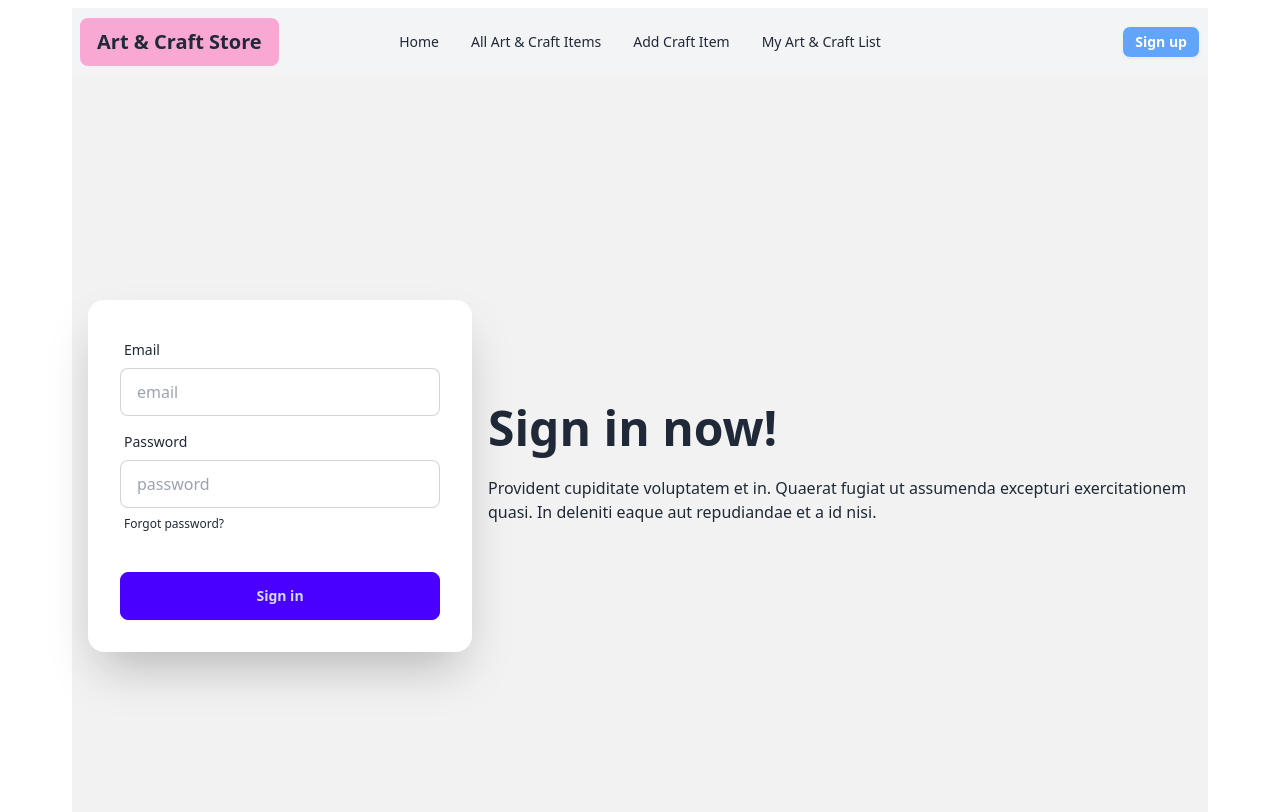
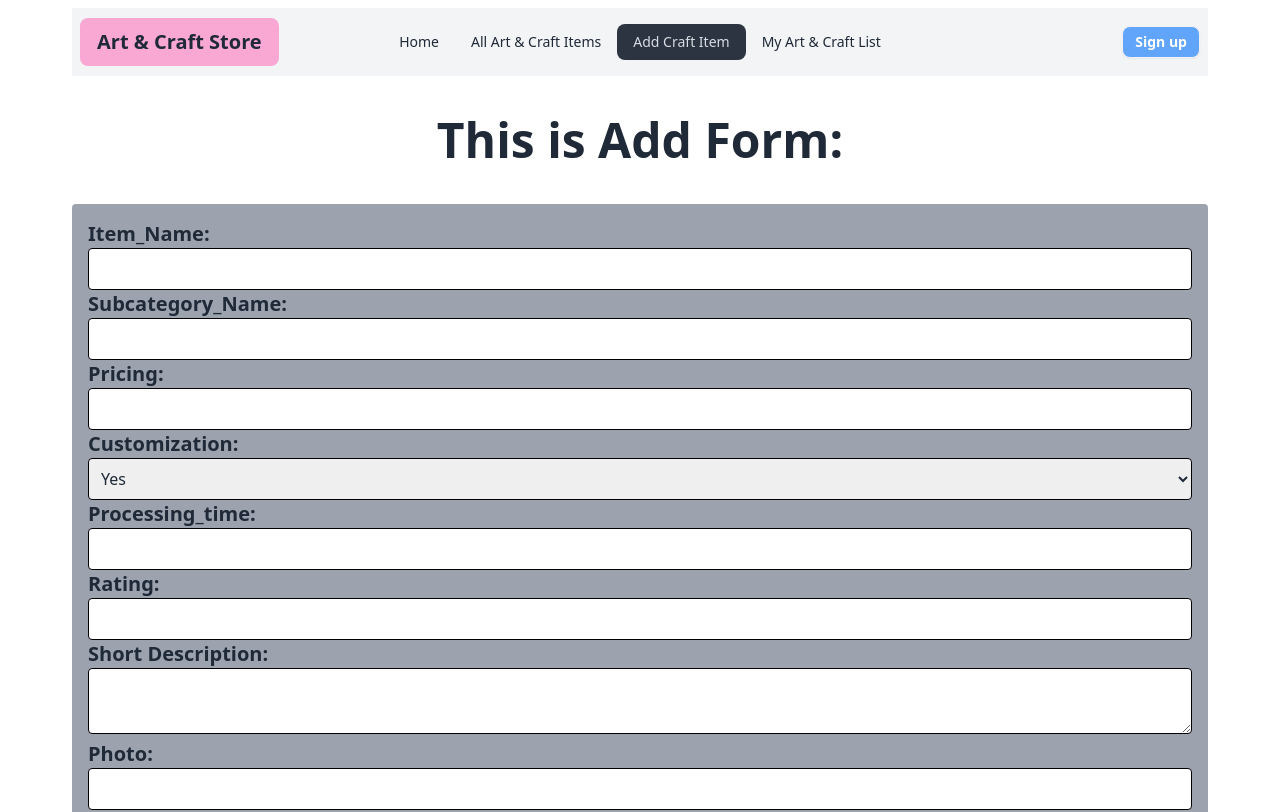
Before and after one commit to mrinellChandraRayHi/assignment_10_client_3, a React (Vite) app: page /addCraftItem in a window 1280 px wide. Before the commit this address led to /signIn. Shown: the top 812 px of the page. Built offline with nearby package versions, Linux system fonts and the light colour scheme; no server answers.

Commit message:
add allArtAndCraft

```diff
--- a/package.json
+++ b/package.json
@@ -15,8 +15,10 @@
     "match-sorter": "^6.3.4",
     "react": "^18.2.0",
     "react-dom": "^18.2.0",
+    "react-icons": "^5.2.1",
     "react-router-dom": "^6.23.1",
-    "sort-by": "^1.2.0"
+    "sort-by": "^1.2.0",
+    "sweetalert2": "^11.11.0"
   },
   "devDependencies": {
     "@types/react": "^18.2.66",
--- /dev/null
+++ b/src/Components/AllArtAndCraftCard.jsx
@@ -0,0 +1,59 @@
+import { MdDelete } from "react-icons/md";
+import { CiEdit } from "react-icons/ci";
+import { TbListDetails } from "react-icons/tb";
+import Swal from "sweetalert2";
+const AllArtAndCraftCard = ({allartandcraft, allartAndCrafts, setAllArtAndCrafts}) => {
+    const {item_name, subcategory_name, pricing, customization, processing_time, rating, description, photo,_id}=allartandcraft;
+    const handleDelete=(_id)=>{
+        console.log(_id);
+        Swal.fire({
+            title: "Are you sure?",
+            text: "You won't be able to revert this!",
+            icon: "warning",
+            showCancelButton: true,
+            confirmButtonColor: "#3085d6",
+            cancelButtonColor: "#d33",
+            confirmButtonText: "Yes, delete it!"
+        }).then((result) => {
+        if (result.isConfirmed) {
+            fetch(`http://localhost:5000/crafts/${_id}`,{
+                method:"DELETE"
+            })
+            .then(res=>res.json())
+            .then(data=>{
+                console.log(data);
+                if(data.deletedCount>0){
+                    Swal.fire({
+                        title: "Deleted!",
+                        text: "Your file has been deleted.",
+                        icon: "success"
+                    });
+                }
+            })
+        }
+        const remaining=allartAndCrafts.filter(allart=>allart._id !==_id);
+        setAllArtAndCrafts(remaining);
+        });
+    }
+    return (
+        <div className="card card-compact w-96 bg-base-100 shadow-xl">
+            <figure><img src={photo} alt="Shoes" /></figure>
+            <div className="card-body">
+                <h2 className="card-title">Item_name: {item_name}</h2>
+                <p>Subcategory_name: {subcategory_name}</p>
+                <p>Pricing: {pricing}</p>
+                <p>Customization: {customization}</p>
+                <p>Processing_time: {processing_time}</p>
+                <p>Rating: {rating}</p>
+                <p>Description: {description}</p>
+                <div className="card-actions justify-end">
+                <button className="btn bg-green-600 text-xl text-white btn-sm hover:text-black"><TbListDetails /></button>
+                <button className="btn bg-yellow-600 text-xl text-white btn-sm hover:text-black"><CiEdit /></button>
+                <button onClick={()=>handleDelete(_id)} className="btn bg-red-600 text-xl text-white btn-sm hover:text-black"><MdDelete /></button>
+                </div>
+            </div>
+        </div>
+    );
+};
+
+export default AllArtAndCraftCard;
--- a/src/Pages/AddCraftItem.jsx
+++ b/src/Pages/AddCraftItem.jsx
@@ -1,7 +1,86 @@
+import Swal from "sweetalert2";
+
 const AddCraftItem = () => {
+    const handleAddCraft=(e)=>{
+        e.preventDefault();
+        const form=e.target;
+        const item_name=form.item_name.value;
+        const subcategory_name=form.subcategory_name.value;
+        const pricing=form.pricing.value;
+        const customization=form.customization.value;
+        const processing_time=form.processing_time.value;
+        const rating=form.rating.value;
+        const description=form.description.value;
+        const photo=form.photo.value;
+        const addCraft={item_name, subcategory_name, pricing, customization, processing_time, rating, description, photo}
+        console.log(addCraft);
+
+        fetch('http://localhost:5000/crafts',{
+            method:"POST",
+            headers:{
+                "Content-Type": "application/json"
+            },
+            body: JSON.stringify(addCraft)
+        })
+        .then(res=>res.json())
+        .then(data=>{
+            console.log(data);
+            if(data.insertedId){
+                Swal.fire({
+                    position: "top-end",
+                    icon: "success",
+                    title: "Your work has been saved",
+                    showConfirmButton: false,
+                    timer: 1500
+                });
+            }
+        })
+    }
     return (
         <div>
-
+            <div><h1 className="text-center font-bold text-5xl my-10">This is Add Form:</h1></div>
+            <form onSubmit={handleAddCraft}>
+                <div className="bg-gray-400 p-4 rounded mb-10">
+                    <div>
+                        <label className="font-bold text-xl" htmlFor="">Item_Name: </label>
+                        <input className="w-full p-2 border border-black rounded" type="text" name="item_name" id="" />
+                    </div>
+                    <div>
+                        <label className="font-bold text-xl" htmlFor="">Subcategory_Name: </label>
+                        <input className="w-full p-2 border border-black rounded" type="text" name="subcategory_name" id="" />
+                    </div>
+                    <div>
+                        <label className="font-bold text-xl" htmlFor="">Pricing: </label>
+                        <input className="w-full p-2 border border-black rounded" type="number" name="pricing" id="" />
+                    </div>
+                    <div>
+                        <label className="font-bold text-xl" htmlFor="">Customization: </label>
+                        <select  name="customization" id="" className="w-full border border-black p-2 rounded">
+                            <option value="yes">Yes</option>
+                            <option value="no">NO</option>
+                        </select>
+                    </div>
+                    <div>
+                        <label className="font-bold text-xl" htmlFor="">Processing_time:</label>
+                        <input className="w-full border border-black p-2 rounded" type="number" name="processing_time" id="" />
+                    </div>
+                    <div>
+                        <label className="text-xl font-bold" htmlFor="">Rating: </label>
+                        <input className="w-full border border-black p-2 rounded" type="number" name="rating" id="" />
+                    </div>
+                    <div>
+                        <label className="font-bold text-xl" htmlFor="">Short Description: </label>
+                        <textarea className="w-full border border-black p-2 rounded" name="description" id=""></textarea>
+                    </div>
+                    <div>
+                        <label className="font-bold text-xl" htmlFor="">Photo: </label>
+                        <input className="w-full border border-black p-2 rounded" type="text" name="photo" id="" />
+                    </div>
+                    <div>
+                        <input className="w-full border border-black p-2 rounded mt-10 bg-red-200 font-bold" type="submit" value="Add Craft" />
+                    </div>
+                </div>
+            </form>
         </div>
     );
 };
--- a/src/Pages/AllArtAndCraftItems.jsx
+++ b/src/Pages/AllArtAndCraftItems.jsx
@@ -1,7 +1,18 @@
+import { useLoaderData } from "react-router-dom";
+import AllArtAndCraftCard from "../Components/AllArtAndCraftCard";
+import { useState } from "react";
+
 const AllArtAndCraftItems = () => {
+    const loadedAllArtAndCraftItems=useLoaderData();
+    const [allartAndCrafts, setAllArtAndCrafts]=useState(loadedAllArtAndCraftItems);
     return (
         <div>
-
+            <div className="bg-green-600 text-white h-[200px] w-[200px] mx-auto rounded-full text-9xl flex items-center justify-center my-10"><h1>{allartAndCrafts.length}</h1></div>
+            <div className="grid md:grid-cols-2 lg:grid-cols-3 gap-20 my-20">
+                {
+                    allartAndCrafts.map(allartandcraft=><AllArtAndCraftCard key={allartandcraft._id} allartAndCrafts={allartAndCrafts} allartandcraft={allartandcraft} setAllArtAndCrafts={setAllArtAndCrafts}/>)
+                }
+            </div>
         </div>
     );
 };
--- a/src/Router/Router.jsx
+++ b/src/Router/Router.jsx
@@ -22,11 +22,12 @@ export const router = createBrowserRouter([
             },
             {
                 path:'/allArtAndCraftItems',
-                element:<PrivateRouter><AllArtAndCraftItems/></PrivateRouter>
+                element:<AllArtAndCraftItems/>,
+                loader:()=>fetch('http://localhost:5000/crafts')
             },
             {
                 path:'/addCraftItem',
-                element:<PrivateRouter><AddCraftItem/></PrivateRouter>
+                element:<AddCraftItem/>
             },
             {
                 path:'/myArtAndCraftList',
```
Also changed, not shown: 1 other file (tests, documents, lock files or other folders).
